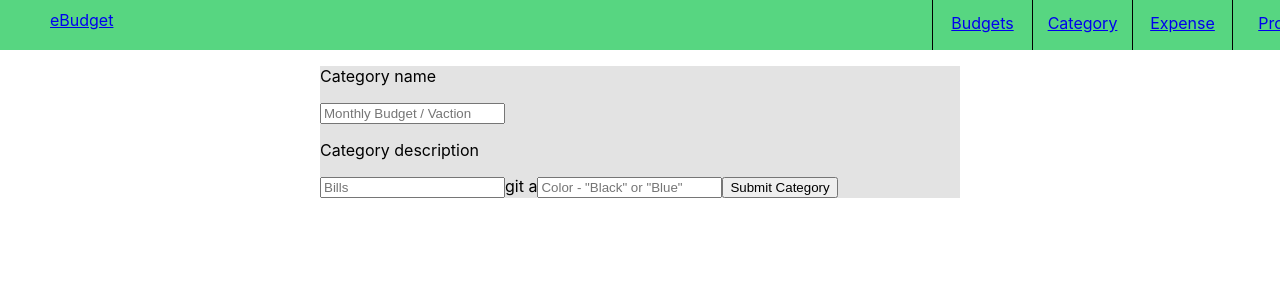
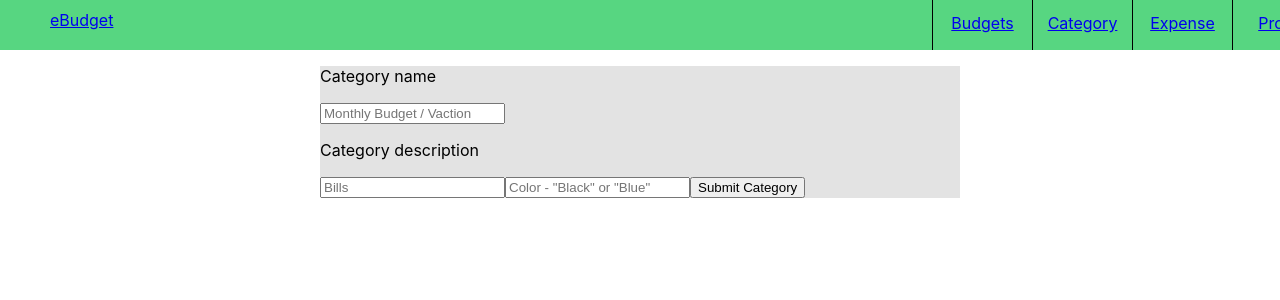
Before and after one commit to zullicm/ebudget, a React (Create React App) app in the folder client/: page /budgetpage in a window 1280 px wide. Shown: the top 300 px of the page. Built offline with nearby package versions, Linux system fonts and the light colour scheme; no server answers.

Commit message:
Created cat card

```diff
--- a/client/src/Component/CategoryForm.js
+++ b/client/src/Component/CategoryForm.js
@@ -50,7 +50,6 @@ function CategoryForm(){
       onChange={e => setDescription(e.target.value)}
       >
       </input>
-      git a
       <input
       name="color"
       value={color}
```
Also changed, not shown: client/src/Component/Category.js (added, +12 -0 lines).
